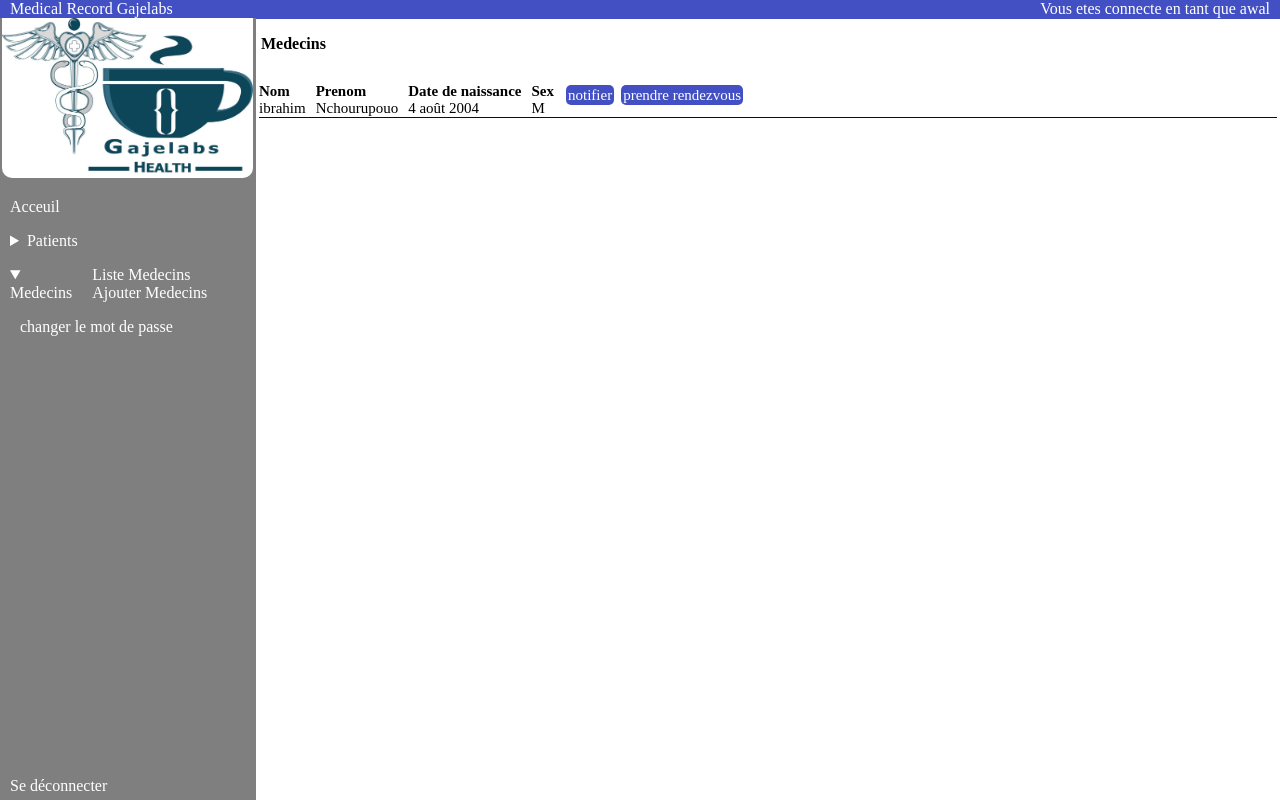
After one commit to NchourupouoM/medical_record, a Django app: page /medecins/ in a window 1280 px wide, after a click on "Medecins". The commit adds this page. Run offline with Django 5.2, Linux system fonts and the light colour scheme; a user stored in the database is signed in; data comes from the database, SQL or seed files in the repository; both versions use the stored data as it was after the commit.

Commit message:
ajout de la fonctionnalite de liste des medecins et le design associe

```diff
--- a/medical_record/authentication/templates/authentication/login.html
+++ b/medical_record/authentication/templates/authentication/login.html
@@ -6,10 +6,10 @@
     <div class="formConnexion">
         <p class="GajelabTitle">Medical Record Gajelabs</p>
         <h2 >Connexion</h2>
-        <form method="post">
+        <form class="formLogin" method="post">
             {{ form.as_p }}
             {% csrf_token %}
-            <button type="submit">Se connecter</button>
+            <button class="boutonLogin" type="submit">Se connecter</button>
         </form>
     </div>
     <div class="imageGajelab">
--- a/medical_record/authentication/templates/authentication/signup.html
+++ b/medical_record/authentication/templates/authentication/signup.html
@@ -9,7 +9,7 @@
     <form class="inscForm" method="POST">
         {{ form.as_p }}
         {% csrf_token %}
-        <button type="submit">Inscrire</button>
+        <button type="submit">Ajouter</button>
     </form>
 </div>
 {% endblock content %}
--- a/medical_record/medical_record/urls.py
+++ b/medical_record/medical_record/urls.py
@@ -37,8 +37,9 @@ urlpatterns = [
     path('list_patient_hospitalises/',patient.views.list_patient_hospitalise,name='list_patient_hospitalise'),
     # ordonnance
     path('ordonnance/<int:id>/',patient.views.ordonnance,name="ordonner_medicament"),
-    path('list_ordonnace/<int:id>/',patient.views.list_ordonnances,name='list_ordonnance')
-
+    path('list_ordonnace/<int:id>/',patient.views.list_ordonnances,name='list_ordonnance'),
+    # medecin
+    path('medecins/',patient.views.Liste_medecin,name='liste_medecins')
 ]
 if settings.DEBUG:
     urlpatterns += static(
--- /dev/null
+++ b/medical_record/patient/templates/patient/medecin_list.html
@@ -0,0 +1,34 @@
+{% extends 'base.html' %}
+{% block content %}
+<p class="headPage"><span>Vous etes connecte en tant que {{user.username}}</span></p>
+
+<p class="imagePatient_add">
+    <strong>Medecins</strong>
+</p>
+<div class="list_patient_scroll">
+    <div class="content_patient_list">
+        {% for medecin in medecins %}
+        <div class="info_link_patient">
+            <div class="infoPatient">
+                <div class="patien_list"><span class="label">Nom </span><span>{{ medecin.first_name }}</span></div>
+                <div class="patien_list"><span class="label">Prenom </span><span>{{medecin.last_name}}</span></div>
+                <div class="patien_list"><span class="label">Date de naissance
+                    </span><span>{{medecin.date_naissance}}</span></div>
+                <div class="patien_list"><span class="label">Sex</span><span> {{ medecin.sex }}</span></div>
+            </div>
+            <div class="linkPatient">
+                <span>
+                    <a class="dossierM" href=""> notifier </a>
+                </span>
+                <span>
+                    <a class="dossierM" href=""> prendre rendezvous</a>
+                </span>
+            </div>
+        </div>
+        <div style="border-top: 1px solid #0e0c0c;"></div>
+        {% endfor %}
+    </div>
+</div>
+
+
+{% endblock %}
--- a/medical_record/patient/templates/patient/patients_hospitalise.html
+++ b/medical_record/patient/templates/patient/patients_hospitalise.html
@@ -25,7 +25,11 @@
         </div>
     </div>
     <div class="linkContent">
-        <span><a href="{% url 'ordonner_medicament' patient_hospitalise.id %}">Prescrire des comprimes</a></span>
+        {% if perms.patient.add_medicament%}
+        <span>
+            <a href="{% url 'ordonner_medicament' patient_hospitalise.id %}">Prescrire des comprimes</a>
+        </span>
+        {% endif %}
     </div>
 </div>
 <div  style="border-top: 1px solid #0e0c0c;margin-left: 5px;margin-right: 5px;"></div>
--- a/medical_record/patient/views.py
+++ b/medical_record/patient/views.py
@@ -1,5 +1,5 @@
 from django.shortcuts import render, redirect
-from django.contrib.auth.decorators import login_required
+from django.contrib.auth.decorators import login_required,permission_required
 from authentication.models import User
 from .models import Examen_medical,Rapport_medical,Hospitalisation,Medicament,Ordonnance
 
@@ -14,26 +14,35 @@ def home(request):
 
 #=========================== liste des patient ==========================
 # liste des patients
+@login_required
 def patient_list(request):
     patients = User.objects.filter(groups__name='patient')
     return render(request,'patient/patient_list.html',{"patients":patients})
+# ============================== Liste des Medecins =====================
+@login_required
+def Liste_medecin(request):
+    medecins = User.objects.filter(groups__name='medecin')
+    return render(request,'patient/medecin_list.html',{"medecins":medecins})
 
 #============================ Dossier medical ============================
-
+@login_required
+# @permission_required('patient.view_examen_medical',raise_exception=True)
 def dossier_medical(request,id):
     user = User.objects.get(id=id)
     dossiers = Examen_medical.objects.filter(patient=user)
     return render(request,'patient/examen_medical.html',{"dossiers":dossiers})
 
 #============================ rapport medical ============================
-
+@login_required
+# @permission_required('patient.view_rapport_medical')
 def rapport_medical(request,id):
     examen = Examen_medical.objects.get(id=id)
     rapports = Rapport_medical.objects.filter(examen_medical=examen)
     return render(request,'patient/rapport_medical.html',{"rapports":rapports})
 
 # ============================= creer rapport medical =======================
-
+@login_required
+# @permission_required('patient.add_rapport_medical')
 def creer_rapport_medical(request,id):
     examen = Examen_medical.objects.get(id=id)
     form = forms.RapportmedicalForm()
@@ -48,7 +57,8 @@ def creer_rapport_medical(request,id):
     return render(request,'patient/rapport_medical_form.html',{"form":form})
 
 #============================ creation dossier medical ====================
-
+@login_required
+# @permission_required('patient.add_examen_medical')
 def create_dossier_medical(request, id):
     user = User.objects.get(id=id)
     form = forms.DossierMedicalForm(initial={'patient': user})
@@ -63,13 +73,16 @@ def create_dossier_medical(request, id):
     return render(request, 'patient/form_examen_medical.html', {"form": form})
 
 # ============================= Hospitalisation ===========================
-
+login_required
+# @permission_required('patient_view_hospitalisation')
 def list_patient_hospitalise(request):
     patients_hospitalises = Hospitalisation.objects.all()
     return render(request,'patient/patients_hospitalise.html',{"patients_hospitalises":patients_hospitalises})
 
 # ==============================Hospitalise un patient ====================
 
+@login_required
+# @permission_required('patient.add_hospitalisation')
 def hospitalisationform(request,id):
     user = User.objects.get(id=id)
     form = forms.HospitalisationForm()
@@ -85,6 +98,8 @@ def hospitalisationform(request,id):
 
 # =========================== prescrire une ordonnance ==========================
 
+@login_required
+# @permission_required('patient.add_ordonnance')
 def ordonnance(request,id):
     medicament = Medicament.objects.get(id=1)
     patient_hospitalise = Hospitalisation.objects.get(id=id)
@@ -94,13 +109,16 @@ def ordonnance(request,id):
         if form.is_valid():
             ord = form.save(commit=False)
             ord.patient = patient_hospitalise.patient
-            ord.medicament_prescrits = medicament.nom_medicament
+            ord.medicament_prescrits = medicament
             ord.medecin = request.user
             ord.save()
             return redirect('list_patient_hospitalise')
     return render(request,'patient/ordonnance_form.html',{"form":form})
 
 # ============================= liste des ordonnaces pour un patient specifique ============
+
+@login_required
+# @permission_required('patient.view_ordonnance')
 def list_ordonnances(request,id):
     patient = User.objects.get(id=id)
     ordonnances = Ordonnance.objects.filter(patient=patient)
--- a/medical_record/static/homepage.css
+++ b/medical_record/static/homepage.css
@@ -24,7 +24,7 @@ body{
 }
 
 
-img{
+.imageBase{
     width: 98%;
     height: 10em;
     border-bottom-left-radius: 10px;
@@ -73,6 +73,21 @@ img{
     text-decoration: underline;
 }
 
+details{
+    color: white;
+    display: flex;
+    flex-direction: row;
+}
+details a{
+    text-decoration: none;
+    color: white;
+    margin-top: 10px;
+    margin-left: 20px;
+}
+details a:hover{
+    text-decoration: underline;
+}
+
 .links{
     margin-left: 10px;
 }
@@ -81,8 +96,27 @@ img{
     margin-left: 5px;
 }
 
-.welcome{
+.gagelabTitle{
     font-weight: bold;
     text-align: center;
-    color: #1F31D2,
+    color: #1F31D2;
+    width: 120px;
+    margin-bottom: 20px;
+    margin-left: 60px;
+    margin-top: 20%;
 }
+
+.imageHome{
+    width: 250px;
+    height: 250px;
+    border-radius: 10px;
+}
+
+.HomePrincipal{
+    margin: auto;
+    width: 40%;
+}
+.welcome{
+    margin-left: 80px;
+    margin-top: 10px;
+}
--- a/medical_record/static/login.css
+++ b/medical_record/static/login.css
@@ -36,3 +36,9 @@ h2{
     color: rgb(178, 80, 80);
     width: 280px;
 }
+
+.formLogin .boutonLogin{
+    color: white;
+    background-color: #4350C3;
+    border-radius: 5px;
+}
--- a/medical_record/static/patient_hospitalise.css
+++ b/medical_record/static/patient_hospitalise.css
@@ -1,6 +1,7 @@
 .hospitaliseContent{
     display: flex;
     flex-direction: row;
+    flex-wrap: wrap;
     gap: 3px;
     margin-left: 5px;
     margin-right: 5px;
@@ -9,12 +10,14 @@
 .contentPatient{
     display: flex;
     flex-direction: row;
+    flex-wrap: wrap;
     gap: 8px;
 }
 
 .patientInf{
     display: flex;
     flex-direction: column;
+    flex-wrap: wrap;
 }
 .Title{
     font-weight: bold;
--- a/medical_record/static/patient_list.css
+++ b/medical_record/static/patient_list.css
@@ -1,7 +1,7 @@
-.content_patient_list,h1{
+.content_patient_list{
     margin-left: 3px;
     margin-right: 3px;
-    margin-top: 40px;
+    margin-top: 20px;
 }
 
 .content_patient_list .info_link_patient{
@@ -60,6 +60,11 @@
     flex-wrap: wrap;
     grid:10px;
     font-size: 15px;
+    padding: 0px;
+}
+
+.linkPatient:first-child {
+    display: none;
 }
 
 .dossierM{
@@ -73,14 +78,9 @@
 .linkPatient .dossierM:hover{
     background-color: #00000080;
 }
-
-.content_patient_list{
-    margin-top: 30px;
-}
-
 .imagePatient_add{
-    width: 100%;
     margin-left: 5px;
+    margin-bottom: 0px;
 }
 
 .imagePatient_add a{
@@ -97,3 +97,7 @@
 .imagePatient_add a:hover{
     background-color: #00000080;
 }
+
+.list_patient_scroll{
+        overflow-y: auto;
+}
--- a/medical_record/templates/base.html
+++ b/medical_record/templates/base.html
@@ -16,15 +16,37 @@
     <div class="homeprincipal">
         <div class="sidebar">
             <p class="appTitle">Medical Record Gajelabs</p>
-            <img src="{% static 'images/gajelab.jpeg'%}" alt="">
+            <img class="imageBase" src="{% static 'images/gajelab.jpeg'%}" alt="">
             {% if user.is_authenticated %}
 
             <div class="links">
-                <p><a href="{% url 'home' %}">Acceuil</a></p>
-                <p><a href="{% url 'patient_list' %}">Patients</a></p>
-                <p><a class="hospitalisation" href="{% url 'list_patient_hospitalise' %}">hospitalisation</a></p>
-                <p><a href="{% url 'password_change' %}">changer le mot de passe</a></p>
-                <p><a class="discount" href="{% url 'logout' %}">Se déconnecter</a></p>
+                <p>
+                    <a href="{% url 'home' %}">Acceuil</a>
+                </p>
+                <p><details>
+                    <summary>Patients</summary>
+                    <a href="{% url 'patient_list' %}">Liste patient</a>
+                    {% if perms.authentication.add_user %}
+                    <a class="addPatient" href="{% url 'signup' %}">Ajouter patient<a>
+                    {% endif %}
+                    <a class="hospitalisation" href="{% url 'list_patient_hospitalise' %}">hospitalisation</a>
+                    </details>
+                </p>
+                <p>
+                <details>
+                    <summary>Medecins</summary>
+                    <a href="{% url 'liste_medecins' %}">Liste Medecins</a>
+                    {% if perms.authentication.add_user %}
+                    <a class="addPatient" href="{% url 'signup' %}">Ajouter Medecins<a>
+                    {% endif %}
+                </details>
+                </p>
+                <p>
+                    <a href="{% url 'password_change' %}">changer le mot de passe</a>
+                </p>
+                <p>
+                    <a class="discount" href="{% url 'logout' %}">Se déconnecter</a>
+                </p>
             </div>
             {% endif %}
         </div>
```
Also changed, not shown: medical_record/authentication/views.py (+5 -2 lines), medical_record/patient/templates/patient/homepage.html (+5 -3 lines), medical_record/patient/templates/patient/patient_list.html (+32 -14 lines), medical_record/db.sqlite3, medical_record/static/images/Doctors_images.jpeg (added).
